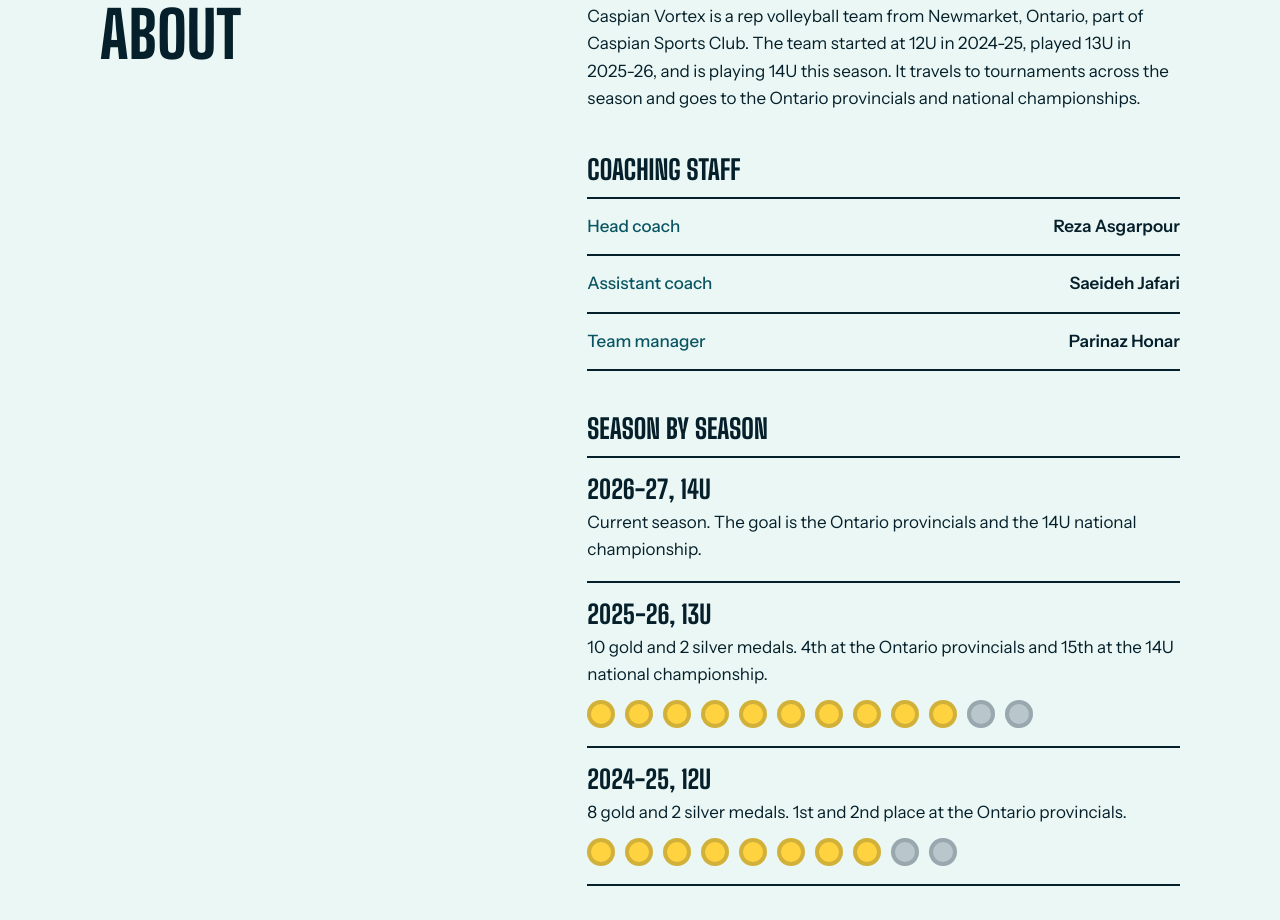
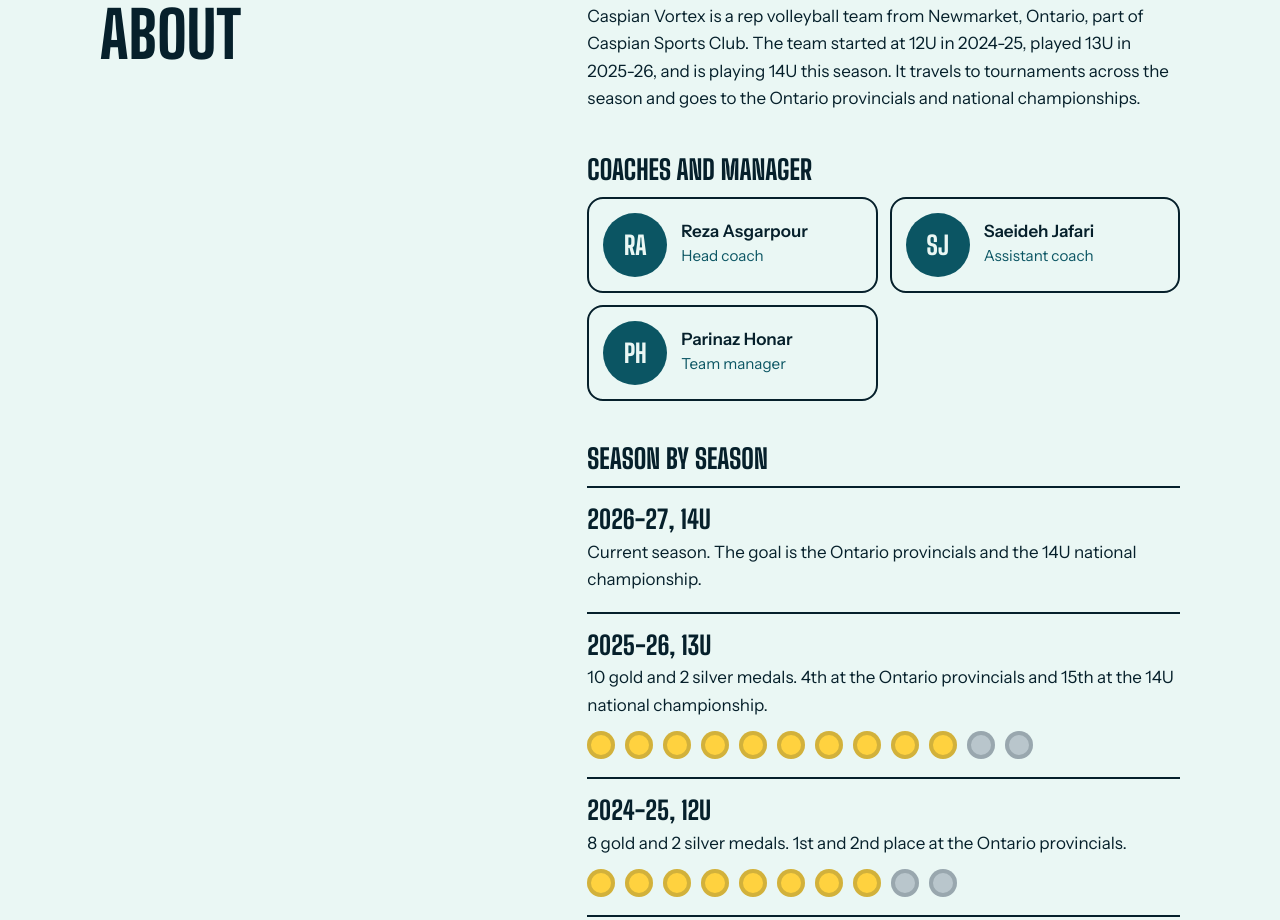
Before and after one commit to caspianvortex/caspianvortex.github.io, a plain HTML site: page index.html in a window 1280 px wide. Shown: the part 853-1773 px from the top of the page. Drawn offline with Linux system fonts and the light colour scheme.

Commit message:
Update index.html

```diff
--- a/index.html
+++ b/index.html
@@ -63,6 +63,12 @@
   .lede+.lede{margin-top:1em}
 
   .sub{font-family:var(--display);font-weight:800;font-size:1.7rem;line-height:1;margin:44px 0 14px;text-transform:uppercase}
+  .people{margin:0;padding:0;list-style:none;display:grid;gap:12px;grid-template-columns:repeat(auto-fit,minmax(210px,1fr))}
+  .people li{display:flex;align-items:center;gap:14px;border:2px solid var(--ink);border-radius:16px;padding:14px}
+  .avatar{flex:none;width:64px;height:64px;border-radius:50%;background:var(--sea);color:var(--foam);display:grid;place-items:center;font-family:var(--display);font-weight:800;font-size:1.6rem;overflow:hidden}
+  .avatar img{width:100%;height:100%;object-fit:cover}
+  .people b{display:block;line-height:1.2}
+  .people span:not(.avatar){color:var(--sea);font-size:.95rem}
   .staff{margin:0;border-top:2px solid var(--ink)}
   .staff div{display:flex;flex-wrap:wrap;justify-content:space-between;gap:2px 16px;padding:14px 0;border-bottom:2px solid var(--ink)}
   .staff dt{color:var(--sea);font-weight:500}
@@ -136,7 +142,7 @@
       <a class="btn main" href="https://www.instagram.com/caspian.vortex/" target="_blank" rel="noopener">
         <svg viewBox="0 0 24 24" aria-hidden="true"><path d="M7 2h10a5 5 0 0 1 5 5v10a5 5 0 0 1-5 5H7a5 5 0 0 1-5-5V7a5 5 0 0 1 5-5zm0 2a3 3 0 0 0-3 3v10a3 3 0 0 0 3 3h10a3 3 0 0 0 3-3V7a3 3 0 0 0-3-3H7zm5 3.5A4.5 4.5 0 1 1 7.5 12 4.5 4.5 0 0 1 12 7.5zm0 2A2.5 2.5 0 1 0 14.5 12 2.5 2.5 0 0 0 12 9.5zM17.4 6a1.1 1.1 0 1 1-1.1 1.1A1.1 1.1 0 0 1 17.4 6z"/></svg>
         Follow on Instagram</a>
-      <a class="btn" href="https://www.youtube.com/playlist?list=PLMyzlsdJSrdfO9VOyx3DuYd0lQqSUQHWy" target="_blank" rel="noopener">
+      <a class="btn" href="https://www.youtube.com/@Caspian.Vortex" target="_blank" rel="noopener">
         <svg viewBox="0 0 24 24" aria-hidden="true"><path d="M21.6 7.2a2.5 2.5 0 0 0-1.8-1.8C18.2 5 12 5 12 5s-6.2 0-7.8.4A2.5 2.5 0 0 0 2.4 7.2C2 8.8 2 12 2 12s0 3.2.4 4.8a2.5 2.5 0 0 0 1.8 1.8C5.8 19 12 19 12 19s6.2 0 7.8-.4a2.5 2.5 0 0 0 1.8-1.8c.4-1.6.4-4.8.4-4.8s0-3.2-.4-4.8zM10 15V9l5.2 3z"/></svg>
         Watch game videos</a>
       <a class="btn" href="https://www.facebook.com/CaspianSportClub/" target="_blank" rel="noopener">
@@ -155,12 +161,12 @@
       <div>
         <p class="lede">Caspian Vortex is a rep volleyball team from Newmarket, Ontario, part of Caspian Sports Club. The team started at 12U in 2024-25, played 13U in 2025-26, and is playing 14U this season. It travels to tournaments across the season and goes to the Ontario provincials and national championships.</p>
 
-        <h3 class="sub">Coaching staff</h3>
-        <dl class="staff">
-          <div><dt>Head coach</dt><dd>Reza Asgarpour</dd></div>
-          <div><dt>Assistant coach</dt><dd>Saeideh Jafari</dd></div>
-          <div><dt>Team manager</dt><dd>Parinaz Honar</dd></div>
-        </dl>
+        <h3 class="sub">Coaches and manager</h3>
+        <ul class="people">
+          <li><span class="avatar" aria-hidden="true">RA</span><div><b>Reza Asgarpour</b><span>Head coach</span></div></li>
+          <li><span class="avatar" aria-hidden="true">SJ</span><div><b>Saeideh Jafari</b><span>Assistant coach</span></div></li>
+          <li><span class="avatar" aria-hidden="true">PH</span><div><b>Parinaz Honar</b><span>Team manager</span></div></li>
+        </ul>
 
         <h3 class="sub">Season by season</h3>
         <ol class="seasons">
@@ -200,7 +206,7 @@
       <ul class="rows">
         <li><a href="https://www.instagram.com/caspian.vortex/" target="_blank" rel="noopener">Instagram</a><small>@caspian.vortex, photos and highlights</small>
           <svg class="go" viewBox="0 0 24 24" aria-hidden="true"><path d="M7 17 17 7M8 7h9v9"/></svg></li>
-        <li><a href="https://www.youtube.com/playlist?list=PLMyzlsdJSrdfO9VOyx3DuYd0lQqSUQHWy" target="_blank" rel="noopener">YouTube</a><small>Full games from the 2024-25 OVA season</small>
+        <li><a href="https://www.youtube.com/@Caspian.Vortex" target="_blank" rel="noopener">YouTube</a><small>Caspian Vortex channel, full game videos</small>
           <svg class="go" viewBox="0 0 24 24" aria-hidden="true"><path d="M7 17 17 7M8 7h9v9"/></svg></li>
         <li><a href="https://www.facebook.com/CaspianSportClub/" target="_blank" rel="noopener">Facebook</a><small>Caspian Sports Club, club news</small>
           <svg class="go" viewBox="0 0 24 24" aria-hidden="true"><path d="M7 17 17 7M8 7h9v9"/></svg></li>
```
